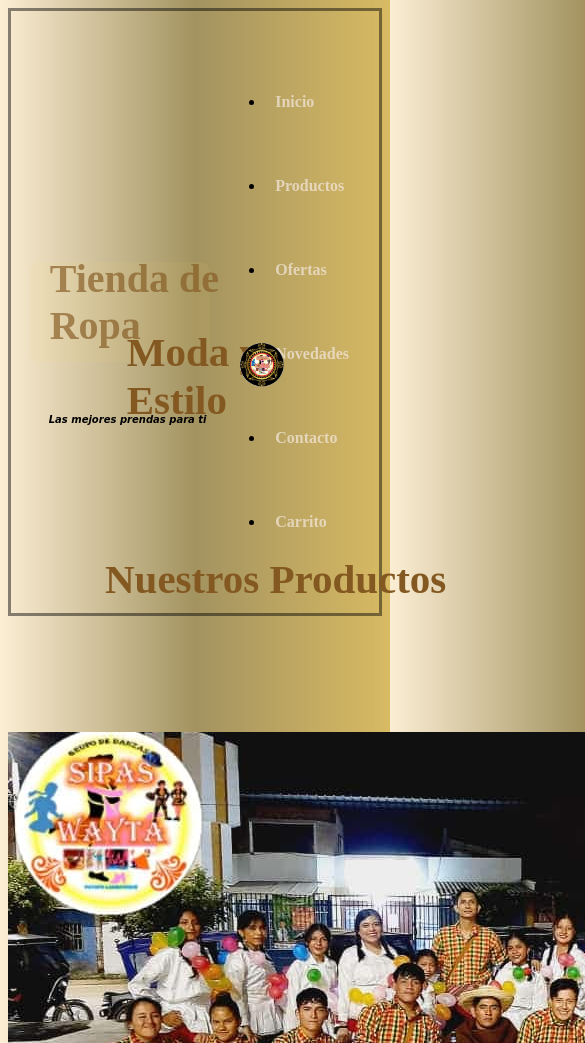
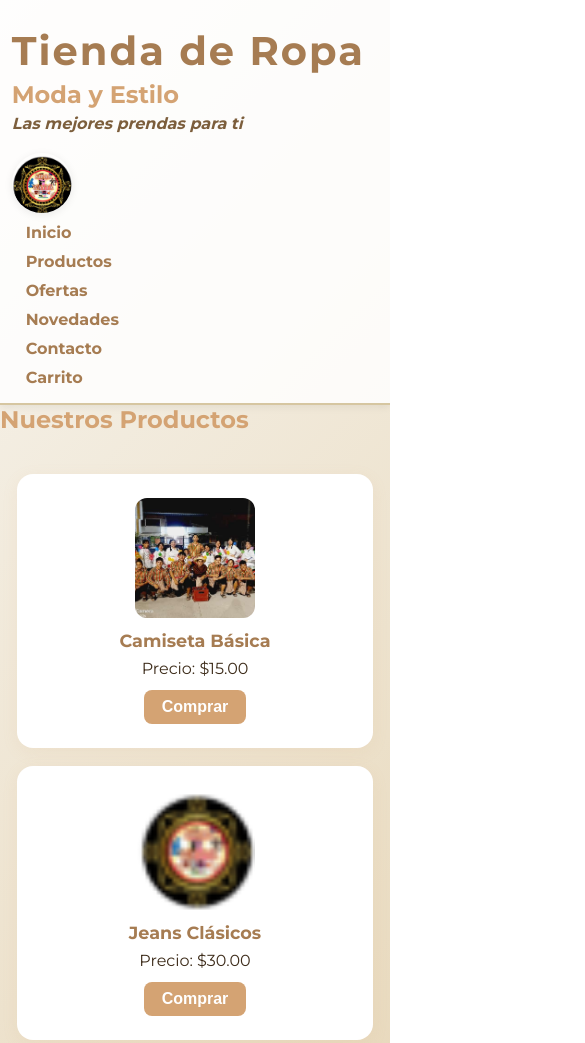
Before and after one commit to JesusAndreBS/PAGWEB, a plain HTML site: page index.html in a window 390 px wide. Shown: the top 1043 px of the page, 585 px wide, since content can reach past the window. Drawn offline with Linux system fonts and the light colour scheme; a web font is replaced by a local one.

Commit message:
Refactor CSS styles for improved layout and responsiveness

```diff
--- a/style/style1.css
+++ b/style/style1.css
@@ -1,239 +1,177 @@
-@import url('https://fonts.googleapis.com/css2?family=Playwrite+BE+WAL:wght@100..400&display=swap');
+@import url('https://fonts.googleapis.com/css2?family=Montserrat:wght@400;700&display=swap');
 
-#jss{
+body {
+    font-family: 'Montserrat', Arial, sans-serif;
+    background: linear-gradient(135deg, #f8f6f1 0%, #e7d7b9 100%);
+    margin: 0;
+    padding: 0;
+    color: #3d2c1a;
+}
 
-    height:70px;
-    width: 320px;
-
-}
-nav{
+nav {
     display: flex;
-
     align-items: center;
     justify-content: space-between;
-    padding-top: 10px;
-    padding-bottom: 10px;
-    padding-left: 5%;
-    padding-right: -12%;
-    font-weight: bold;
-    border: 3px solid #00000076;
-
-
-}
-#h1{
-    color: rgba(132, 89, 33, 0.661);
-    font-size: 3.5vw;
-    display: flex;
-    position: relative;
-    bottom: 60px;
-
-
-}
-h2{
-    color: rgb(132, 89, 33);
-    font-size: 41px;
-
-
-    position: relative;
-bottom: 117px;
-left: 96px;
-
-
+    padding: 20px 5% 20px 5%;
+    background: rgba(255, 255, 255, 0.85);
+    box-shadow: 0 2px 8px rgba(0,0,0,0.07);
+    border-bottom: 2px solid #d6c6a1;
 }
 
-ul li{
-    display: inline-block;
-    padding: 10px;
-    font-weight: bold;
-    flex-wrap: wrap; /* Para que los elementos se ajusten automáticamente */
-    justify-content: space-between; /* Distribución espaciada entre los elementos */
-     margin-left: 0px;
-     margin-right:33.2px ;
-     margin-bottom: 4px;
-     margin-top: 4px;
-
-
-
-
-
-      }
-
-a{
-    color: rgba(76, 66, 54, 0.813);
-    text-decoration: none;
+#jss {
     display: flex;
+    flex-direction: column;
+    align-items: flex-start;
+    justify-content: center;
+    width: 350px;
+    min-height: 100px;
+    padding: 10px 0;
 }
 
-a:hover{
-color: rgb(35, 98, 98);
-}
-h4{
-
-    position: relative;
-
-    white-space: nowrap;
-
-    font-size: 10px;
-    bottom: 162px;
-    font-family: "Playwrite BE WAL", cursive;
-    font-style: italic;
-
-
-
+#h1 {
+    color: #a67c52;
+    font-size: 2.5rem;
+    font-weight: 700;
+    margin: 0 0 5px 0;
+    letter-spacing: 2px;
 }
 
-body{
-
-    background: linear-gradient(to right, rgb(251, 238, 212), rgb(163, 147, 96), rgba(213, 181, 87, 0.929));
-
-}
-#img1{
-
-    position:relative;
-    bottom: 252px;
-    left: 210px;
-    width: 4rem;
-    max-width: 100%; height: auto;
-    display: flex;
-
-
-
+h2 {
+    color: #d4a373;
+    font-size: 1.5rem;
+    margin: 0 0 5px 0;
+    font-weight: 600;
 }
 
-@media screen and (max-width:1000px){
-
-    ul li{
-        display: inline-block;
-        padding: 3px;
-        font-weight: bold;
-        flex-wrap: wrap; /* Para que los elementos se ajusten automáticamente */
-        justify-content: space-between; /* Distribución espaciada entre los elementos */
-         margin-left: 1px;
-         margin-right:300px ;
-         margin-bottom: 46px;
-         margin-top: 46px;
-
-
-
-
-
-          }
-          #h1{
-
-        font-size: 36px;
-        bottom: 39px;
-
-        }
-        h2{
-
-            font-size: 37px;
-            bottom:  86px;
-            left: 68px;
-
-        }
-        h4{
-            right: 5px;
-            bottom:122px;
-
-
-        }
-
-        #img1{
-            bottom: 213px;
-            right: 0px;
-            left: 172px;
-         }
+h4 {
+    font-size: 1rem;
+    color: #7c5e3c;
+    font-style: italic;
+    margin: 0 0 10px 0;
 }
 
+ul {
+    list-style: none;
+    margin: 0;
+    padding: 0;
+    display: flex;
+    gap: 18px;
+}
+ul li {
+    font-weight: 600;
+    transition: transform 0.2s;
+}
+ul li:hover {
+    transform: scale(1.08);
+}
 
+a {
+    color: #a67c52;
+    text-decoration: none;
+    padding: 6px 14px;
+    border-radius: 6px;
+    transition: background 0.2s, color 0.2s;
+}
+a:hover {
+    background: #d4a373;
+    color: #fff;
+}
 
+#img1 {
+    width: 60px;
+    height: 60px;
+    object-fit: cover;
+    border-radius: 50%;
+    box-shadow: 0 2px 8px rgba(0,0,0,0.08);
+    margin-top: 10px;
+}
 
-@media screen and (max-width:950px){
+/* Tarjetas de productos */
+.productos {
+    display: flex;
+    flex-wrap: wrap;
+    gap: 32px;
+    justify-content: center;
+    margin: 40px 0;
+}
+.producto {
+    background: #fff;
+    border-radius: 16px;
+    box-shadow: 0 4px 16px rgba(212,163,115,0.10);
+    padding: 24px 18px;
+    width: 220px;
+    display: flex;
+    flex-direction: column;
+    align-items: center;
+    transition: box-shadow 0.2s, transform 0.2s;
+}
+.producto:hover {
+    box-shadow: 0 8px 32px rgba(212,163,115,0.18);
+    transform: translateY(-4px) scale(1.03);
+}
+.producto img {
+    width: 120px;
+    height: 120px;
+    object-fit: cover;
+    border-radius: 12px;
+    margin-bottom: 12px;
+}
+.producto h3 {
+    font-size: 1.1rem;
+    color: #a67c52;
+    margin: 0 0 8px 0;
+    font-weight: 700;
+}
+.producto p {
+    font-size: 1rem;
+    color: #3d2c1a;
+    margin: 0 0 12px 0;
+}
+.producto button {
+    background: #d4a373;
+    color: #fff;
+    border: none;
+    border-radius: 8px;
+    padding: 8px 18px;
+    font-size: 1rem;
+    font-weight: 600;
+    cursor: pointer;
+    transition: background 0.2s;
+}
+.producto button:hover {
+    background: #a67c52;
+}
 
+footer {
+    background: #a67c52;
+    color: #fff;
+    text-align: center;
+    padding: 18px 0;
+    font-size: 1rem;
+    margin-top: 40px;
+    letter-spacing: 1px;
+}
 
-
-#jss{
-    background-color: rgba(251, 210, 97, 0.071);
-    border-radius: 9px;
-    height:100px;
-    width: 350px;
-    margin-right: 10px; /* Ajusta el valor según tus necesidades */
-
-
+@media screen and (max-width: 900px) {
+    nav {
+        flex-direction: column;
+        align-items: flex-start;
+        padding: 16px 3% 16px 3%;
+    }
+    ul {
+        flex-direction: column;
+        gap: 10px;
+        width: 100%;
+    }
+    .productos {
+        gap: 18px;
+    }
+    .producto {
+        width: 90vw;
+        max-width: 320px;
+    }
+    #jss {
+        width: 100%;
+        min-width: 0;
+    }
 }
-    ul li{
-        display: list-item;
-        padding: 10px;
-        font-weight: bold;
-        flex-wrap: wrap; /* Para que los elementos se ajusten automáticamente */
-        justify-content: space-between; /* Distribución espaciada entre los elementos */
-        margin-left: 5px;
-        margin-right: 20px;
-
-
-
-
-
-
-
-          }
-
-    a{
-        color: rgba(242, 230, 219, 0.731);
-        text-decoration: none;
-        display: flex;
-
-    }
-
-    a:hover{
-    color: rgb(35, 98, 98);
-    }
-
-
-
-
-        #h1{
-            color: rgba(132, 89, 33, 0.661);
-            font-size: 40px;
-            display: flex;
-            position: relative;
-            left: 20px;
-            top: -40px;
-        }
-        h2{
-            color: rgb(132, 89, 33);
-            font-size: 41px;
-            position: relative;
-        bottom: 95px;
-        left: 97px;
-        }
-        h4{
-            position: relative;
-            bottom: 139px;
-            left: 19px;
-            white-space: nowrap;
-
-            font-size: 10px;
-
-            font-family: "Playwrite BE WAL", cursive;
-            font-style: italic;
-            display: flex;
-
-        }
-
-        #img1{
-
-
-            bottom: 240px;
-            left:  209px;
-            width: 25%;
-
-            max-height: 20rem;
-            margin-right: 10px; /* Ajusta el valor según tus necesidades */
-            box-sizing: border-box; /* Evita que el margen afecte el tamaño total del elemento */
-
-
-        }
-
-
-    }
```
